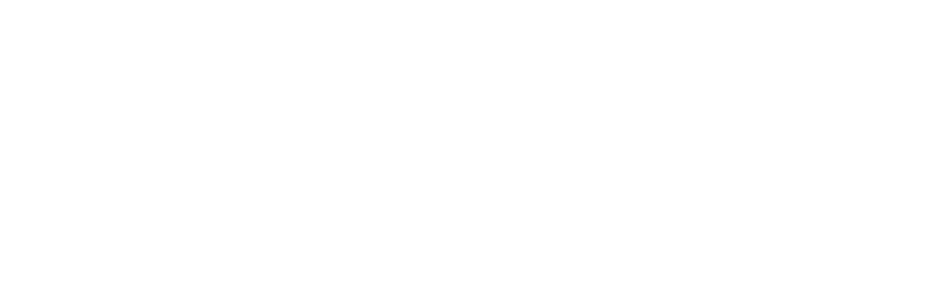
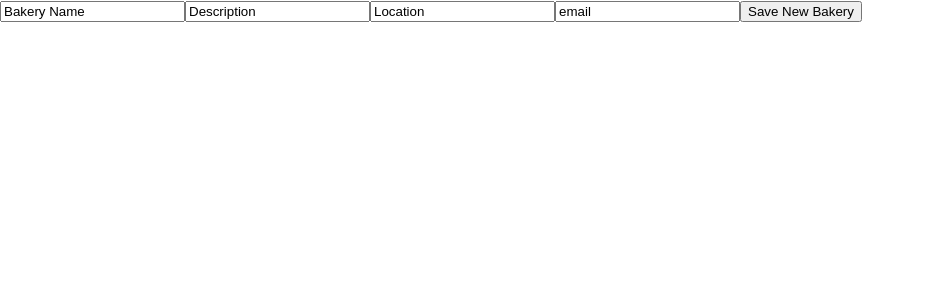
Before and after one commit to r-pal/More_Than_U_Can_Chew, a React (Create React App) app in the folder Client/more-than-you-can-chew/: page /bakeries/new in a window 1280 px wide. Before the commit this address had no page. Shown: the top 300 px of the page, without its empty margins (0-925 px from the left). Built offline with nearby package versions, Linux system fonts and the light colour scheme.

Commit message:
new bakery form component

```diff
--- a/Client/more-than-you-can-chew/src/components/bakeries/BakeryNewExisting.js
+++ b/Client/more-than-you-can-chew/src/components/bakeries/BakeryNewExisting.js
@@ -21,7 +21,7 @@
             </select>
             <button type="submit">Login</button>
         </form>
-        <Link to={"bakeries/new"}><button type="button">New Baker</button></Link>
+        <Link to={"new"}><button type="button">New Baker</button></Link>
         </div>
     )
 
--- /dev/null
+++ b/Client/more-than-you-can-chew/src/components/bakeries/NewBakerForm.js
@@ -0,0 +1,24 @@
+import React from 'react'
+
+function NewBakerForm() {
+
+    const handleSubmit = () => {
+        return null
+    }
+  return (
+    <>
+            <form onSubmit={handleSubmit}>
+                <input type="text" placeholder='Bakery Name' name='bakeryName' onChange="handleChangeFunctionHere" value="Bakery Name"/>
+                <input type="text" placeholder='Description' name='description' onChange="handleChangeFunctionHere" value="Description"/>
+                <input type="text" placeholder='Location' name='location' onChange="handleChangeFunctionHere" value="Location"/>
+                <input type="text" placeholder='Email' name='email' onChange="handleChangeFunctionHere" value="email"/>
+
+
+                <button type="submit">Save New Bakery</button>
+
+            </form>
+        </>
+  )
+}
+
+export default NewBakerForm
--- a/Client/more-than-you-can-chew/src/containers/MainContainer.js
+++ b/Client/more-than-you-can-chew/src/containers/MainContainer.js
@@ -3,6 +3,7 @@
 import UserContainer from './UserContainer';
 import BakeryContainer from './BakeryContainer';
 import HomePage from '../components/HomePage';
+import NewBakerForm from '../components/bakeries/NewBakerForm';
 
 
 
@@ -18,6 +19,7 @@
             <Route path="/" element={<HomePage/>}/>
           <Route path="/users" element={<UserContainer/>}/>
           <Route path="/bakeries" element={<BakeryContainer/>}/>
+          <Route path="bakeries/new" element={<NewBakerForm/>}/>
 
 
         </Routes>
```
